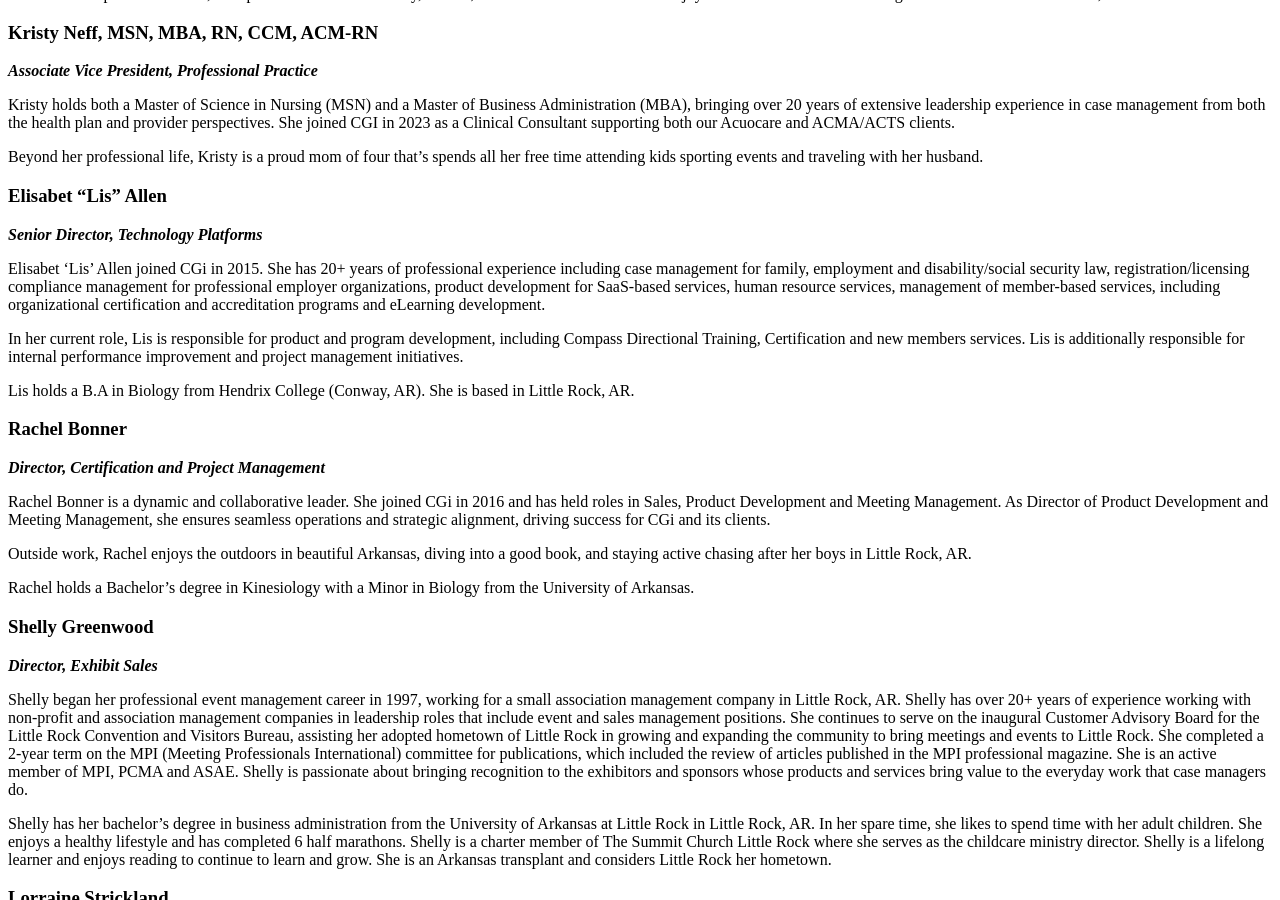
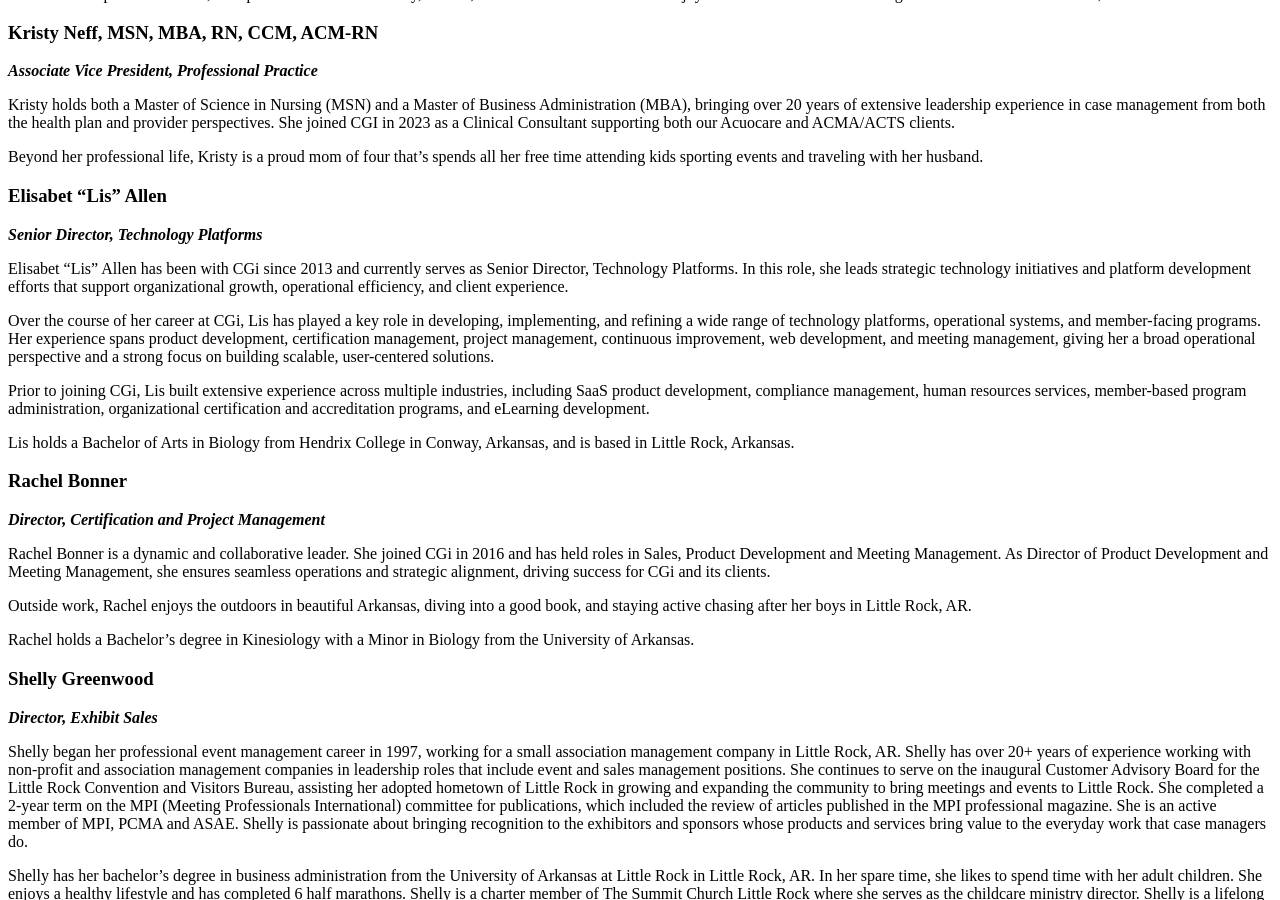
Before and after one commit to cgiresults/cgi-results-website, a Jekyll site: the page built from about.md, in a window 1280 px wide and 900 px high, scrolled down 2246 px. Built offline with Jekyll 4.4.1, drawn with Linux system fonts in a browser that asks for light colours; nearby versions of some CDN libraries.

Commit message:
Updated About

```diff
--- a/about.md
+++ b/about.md
@@ -107,11 +107,13 @@ Beyond her professional life, Kristy is a proud mom of four that’s spends all
 ### Elisabet "Lis" Allen
 ***Senior Director, Technology Platforms***
 
-Elisabet ‘Lis’ Allen joined CGi in 2015. She has 20+ years of professional experience including case management for family, employment and disability/social security law, registration/licensing compliance management for professional employer organizations, product development for SaaS-based services, human resource services, management of member-based services, including organizational certification and accreditation programs and eLearning development.
+Elisabet “Lis” Allen has been with CGi since 2013 and currently serves as Senior Director, Technology Platforms. In this role, she leads strategic technology initiatives and platform development efforts that support organizational growth, operational efficiency, and client experience.
 
-In her current role, Lis is responsible for product and program development, including Compass Directional Training, Certification and new members services. Lis is additionally responsible for internal performance improvement and project management initiatives.
+Over the course of her career at CGi, Lis has played a key role in developing, implementing, and refining a wide range of technology platforms, operational systems, and member-facing programs. Her experience spans product development, certification management, project management, continuous improvement, web development, and meeting management, giving her a broad operational perspective and a strong focus on building scalable, user-centered solutions.
 
-Lis holds a B.A in Biology from Hendrix College (Conway, AR). She is based in Little Rock, AR.
+Prior to joining CGi, Lis built extensive experience across multiple industries, including SaaS product development, compliance management, human resources services, member-based program administration, organizational certification and accreditation programs, and eLearning development.
+
+Lis holds a Bachelor of Arts in Biology from Hendrix College in Conway, Arkansas, and is based in Little Rock, Arkansas.
 
 ### Rachel Bonner
 ***Director, Certification and Project Management***
```
